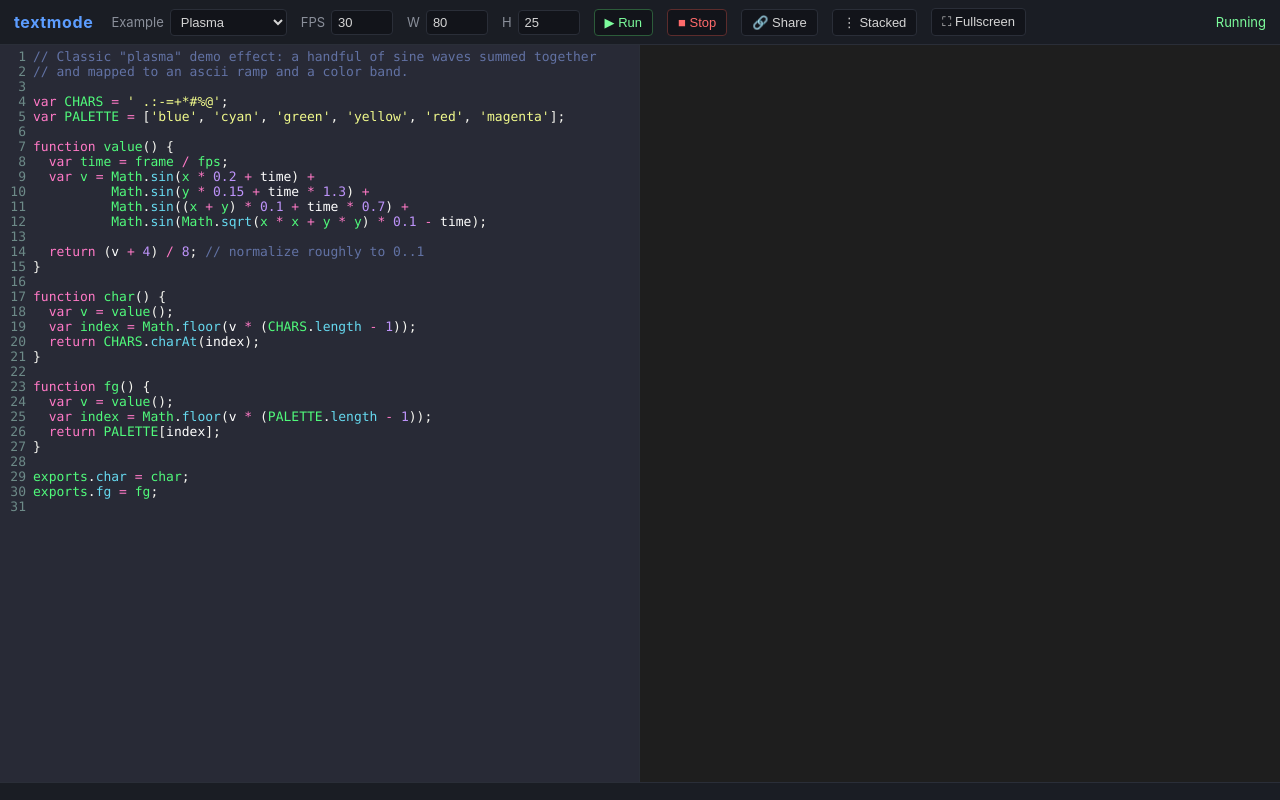
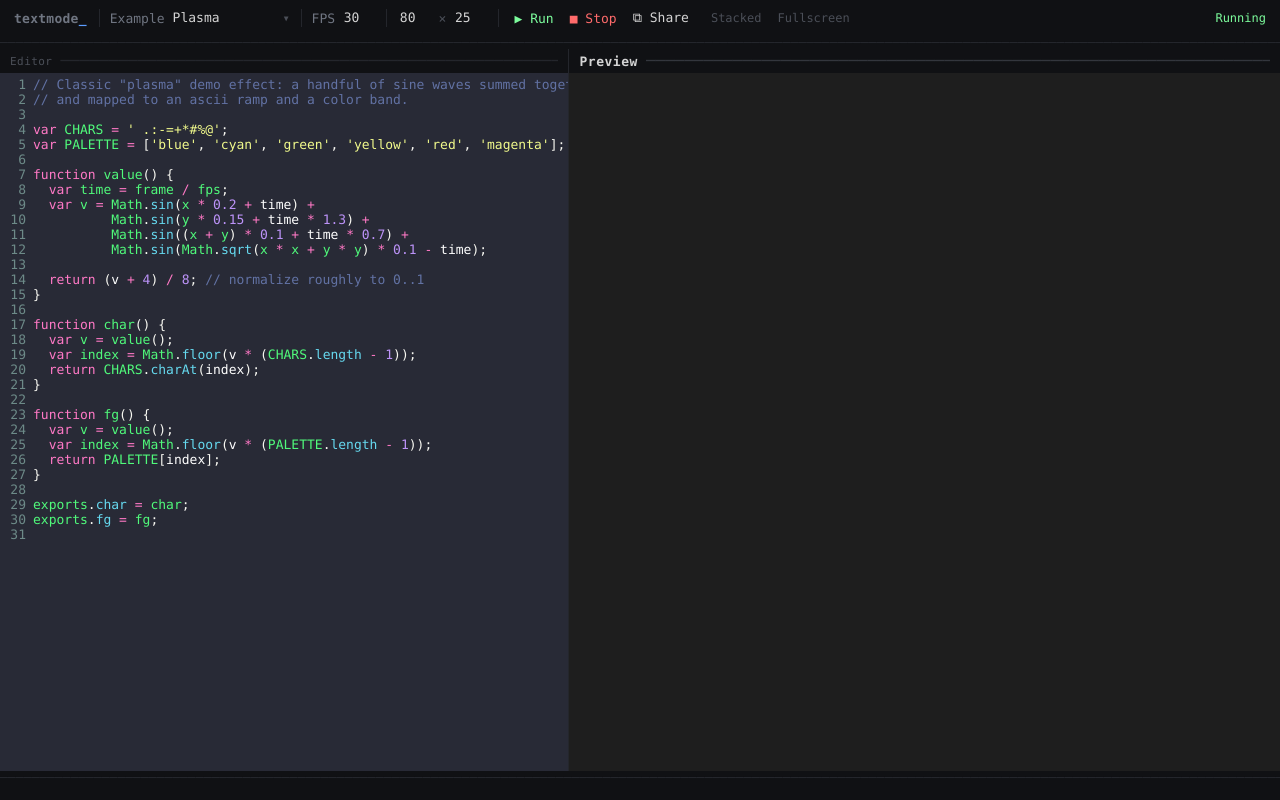
Before and after one commit to pckerneis/textmode, a website: page web/index.html in a window 1280 px wide. Drawn offline with nearby package versions, Linux system fonts and the light colour scheme.

Commit message:
Tweak styling

```diff
--- a/web/app.js
+++ b/web/app.js
@@ -122,7 +122,7 @@
       panelsEl.classList.add('layout-' + layout);
     }
     // Label names the action a click performs, not the current state.
-    layoutBtn.textContent = currentLayout() === 'column' ? '⋮ Side by side' : '⋮ Stacked';
+    layoutBtn.textContent = currentLayout() === 'column' ? 'Side by side' : 'Stacked';
   }
 
   function currentLayout() {
@@ -165,7 +165,7 @@
   });
 
   document.addEventListener('fullscreenchange', function () {
-    fullscreenBtn.textContent = isFullscreen() ? '✕ Exit fullscreen' : '⛶ Fullscreen';
+    fullscreenBtn.textContent = isFullscreen() ? 'Exit fullscreen' : 'Fullscreen';
     // No manual nudge needed: the iframe is cross-origin (sandboxed, no
     // allow-same-origin) so we can't reach into its window from here, but
     // the browser already fires a native "resize" event inside it whenever
--- a/web/index.html
+++ b/web/index.html
@@ -10,45 +10,68 @@
 <body>
 <div id="app">
   <header id="toolbar">
-    <span id="logo">textmode</span>
+    <span id="logo">textmode<span class="cursor" aria-hidden="true">_</span></span>
+
+    <span class="tsep" aria-hidden="true"></span>
 
     <label class="field">
-      Example
-      <select id="example-select"></select>
+      <span class="field-label">Example</span>
+      <span class="select-wrap">
+        <select id="example-select"></select>
+      </span>
     </label>
 
+    <span class="tsep" aria-hidden="true"></span>
+
     <label class="field">
-      FPS
+      <span class="field-label">FPS</span>
       <input id="fps-input" type="number" min="1" max="120" step="1" value="30">
     </label>
 
+    <span class="tsep" aria-hidden="true"></span>
+
     <label class="field">
-      W
-      <input id="width-input" type="number" min="1" max="300" step="1" value="80">
+      <input id="width-input" type="number" min="1" max="300" step="1" value="80" aria-label="Width">
+      <span class="field-x" aria-hidden="true">&times;</span>
+      <input id="height-input" type="number" min="1" max="150" step="1" value="25" aria-label="Height">
     </label>
 
-    <label class="field">
-      H
-      <input id="height-input" type="number" min="1" max="150" step="1" value="25">
-    </label>
+    <span class="tsep" aria-hidden="true"></span>
 
-    <button id="run-btn" title="Run (Ctrl/Cmd+Enter)">&#9654; Run</button>
-    <button id="stop-btn" title="Stop">&#9632; Stop</button>
-    <button id="share-btn" title="Copy a share link">&#128279; Share</button>
-    <button id="layout-btn" title="Toggle editor/preview layout">&#8942; Layout</button>
-    <button id="fullscreen-btn" title="Fullscreen preview">&#9974; Fullscreen</button>
+    <div class="actions">
+      <button id="run-btn" class="action action-run" title="Run (Ctrl/Cmd+Enter)">&#9654; Run</button>
+      <button id="stop-btn" class="action action-stop" title="Stop">&#9632; Stop</button>
+      <button id="share-btn" class="action" title="Copy a share link">&#10697; Share</button>
+    </div>
+
+    <div class="view-actions">
+      <button id="layout-btn" class="action action-quiet" title="Toggle editor/preview layout">Layout</button>
+      <button id="fullscreen-btn" class="action action-quiet" title="Fullscreen preview">Fullscreen</button>
+    </div>
 
     <span id="status"></span>
   </header>
 
+  <div class="hrule" aria-hidden="true"></div>
+
   <main id="panels">
     <section id="editor-panel">
+      <div class="panel-head">
+        <span class="panel-title">Editor</span>
+        <span class="panel-rule" aria-hidden="true"></span>
+      </div>
       <textarea id="editor"></textarea>
     </section>
     <section id="preview-panel">
+      <div class="panel-head">
+        <span class="panel-title">Preview</span>
+        <span class="panel-rule" aria-hidden="true"></span>
+      </div>
       <iframe id="preview" title="Preview" sandbox="allow-scripts" src="sandbox.html"></iframe>
     </section>
   </main>
+
+  <div class="hrule" aria-hidden="true"></div>
 
   <footer id="log-bar">
     <span id="log-line"></span>
--- a/web/style.css
+++ b/web/style.css
@@ -1,12 +1,16 @@
 :root {
   color-scheme: dark;
-  --bg: #12141a;
-  --panel: #1a1d24;
-  --border: #2a2e38;
+  --bg: #101114;
+  --panel: #101114;
+  --border: #33363d;
+  --border-dim: #24262c;
   --text: #d4d4d4;
-  --dim: #8a8f9a;
+  --dim: #6f7581;
+  --dimmer: #4b4f58;
   --accent: #5c9dff;
   --error: #ff6b6b;
+  --ok: #7CFC9C;
+  --mono: ui-monospace, SFMono-Regular, Menlo, Consolas, 'Liberation Mono', monospace;
 }
 
 * {
@@ -18,7 +22,11 @@ html, body {
   height: 100%;
   background: var(--bg);
   color: var(--text);
-  font-family: -apple-system, BlinkMacSystemFont, 'Segoe UI', sans-serif;
+  font-family: var(--mono);
+}
+
+button, input, select {
+  font-family: inherit;
 }
 
 #app {
@@ -27,21 +35,57 @@ html, body {
   height: 100vh;
 }
 
+/* --- text-based rules, used instead of border lines --- */
+
+.hrule {
+  overflow: hidden;
+  white-space: pre;
+  line-height: 1;
+  height: 1em;
+  color: var(--border-dim);
+  font-size: 13px;
+  user-select: none;
+}
+
+.hrule::before {
+  content: "────────────────────────────────────────────────────────────────────────────────────────────────────────────────────────────────────────────────────────────────────────────────────────────────────────────────────────────────────────────────────────────────────────────────────────────────────────────────────────────────────────────────────────────────────────────────────────────────────────────────";
+}
+
+/* --- toolbar --- */
+
 #toolbar {
   display: flex;
   align-items: center;
-  gap: 14px;
-  padding: 8px 14px;
+  gap: 10px;
+  padding: 7px 14px;
   background: var(--panel);
-  border-bottom: 1px solid var(--border);
   flex-wrap: wrap;
 }
 
 #logo {
   font-weight: 700;
-  letter-spacing: 0.04em;
+  letter-spacing: 0.02em;
+  color: var(--dim);
+  margin-right: 2px;
+  font-size: 13px;
+}
+
+.cursor {
   color: var(--accent);
-  margin-right: 4px;
+  animation: blink 1s step-start infinite;
+}
+
+@keyframes blink {
+  0%, 49% { opacity: 1; }
+  50%, 100% { opacity: 0; }
+}
+
+.tsep {
+  color: var(--border-dim);
+  width: 1px;
+  align-self: stretch;
+  background: var(--border-dim);
+  margin: 2px 0;
 }
 
 .field {
@@ -52,48 +96,111 @@ html, body {
   color: var(--dim);
 }
 
-.field input, .field select {
-  width: 62px;
-  background: var(--bg);
+.field-label {
+  color: var(--dim);
+}
+
+.field-x {
+  color: var(--dimmer);
+}
+
+.field input {
+  width: 4.5ch;
+  background: transparent;
   color: var(--text);
-  border: 1px solid var(--border);
-  border-radius: 4px;
-  padding: 4px 6px;
+  border: none;
+  border-bottom: 1px solid transparent;
+  padding: 1px 2px;
+  font-size: 13px;
+  text-align: right;
+}
+
+.field input:hover {
+  border-bottom-color: var(--border);
+}
+
+.field input:focus {
+  outline: none;
+  border-bottom-color: var(--accent);
+}
+
+.select-wrap {
+  position: relative;
+  display: inline-flex;
+  align-items: center;
+}
+
+.select-wrap::after {
+  content: "▼";
+  position: absolute;
+  right: 2px;
+  font-size: 8px;
+  color: var(--dimmer);
+  pointer-events: none;
+}
+
+.select-wrap select {
+  appearance: none;
+  -webkit-appearance: none;
+  background: transparent;
+  color: var(--text);
+  border: none;
+  border-bottom: 1px solid transparent;
+  padding: 1px 16px 1px 2px;
   font-size: 13px;
 }
 
-.field select {
-  width: auto;
+.select-wrap select:hover {
+  border-bottom-color: var(--border);
 }
 
-button {
-  background: var(--bg);
+.select-wrap select:focus {
+  outline: none;
+  border-bottom-color: var(--accent);
+}
+
+.actions, .view-actions {
+  display: flex;
+  align-items: center;
+  gap: 4px;
+}
+
+.action {
+  background: none;
   color: var(--text);
-  border: 1px solid var(--border);
-  border-radius: 4px;
-  padding: 5px 10px;
+  border: none;
+  padding: 3px 6px;
   font-size: 13px;
   cursor: pointer;
 }
 
-button:hover {
-  border-color: var(--accent);
+.action:hover {
+  color: var(--accent);
+  text-decoration: underline;
 }
 
-#run-btn {
-  color: #7CFC9C;
-  border-color: #2c5c3a;
+.action-run {
+  color: var(--ok);
 }
 
-#stop-btn {
+.action-stop {
   color: var(--error);
-  border-color: #5c2c2c;
+}
+
+.action-quiet {
+  color: var(--dimmer);
+  font-size: 12px;
+}
+
+.action-quiet:hover {
+  color: var(--dim);
+  text-decoration: underline;
 }
 
 #status {
   margin-left: auto;
-  font-size: 13px;
-  color: var(--dim);
+  font-size: 12px;
+  color: var(--dimmer);
 }
 
 #status.error {
@@ -101,8 +208,10 @@ button:hover {
 }
 
 #status.running {
-  color: #7CFC9C;
+  color: var(--ok);
 }
+
+/* --- panels: preview is the hero, editor secondary --- */
 
 #panels {
   flex: 1;
@@ -110,24 +219,68 @@ button:hover {
   min-height: 0;
 }
 
+#editor-panel, #preview-panel {
+  display: flex;
+  flex-direction: column;
+  min-width: 0;
+  min-height: 0;
+}
+
+.panel-head {
+  display: flex;
+  align-items: center;
+  gap: 8px;
+  padding: 4px 10px;
+  flex: 0 0 auto;
+}
+
+.panel-rule {
+  flex: 1;
+  overflow: hidden;
+  white-space: pre;
+  line-height: 1;
+  color: var(--border-dim);
+}
+
+.panel-rule::before {
+  content: "────────────────────────────────────────────────────────────────────────────────────────────────────────────────────────────────────────────────────────────────────────────────────────────────────────────────────────────────────────────────────────────────────────────────────────────────────────────────────────────────────────────────────────────────────────────────────────────────────────────────";
+}
+
 #editor-panel {
-  width: 50%;
-  min-width: 280px;
-  border-right: 1px solid var(--border);
-  display: flex;
+  flex: 4;
+  border-right: 1px solid var(--border-dim);
+}
+
+#editor-panel .panel-title {
+  font-size: 11px;
+  color: var(--dimmer);
+  letter-spacing: 0.04em;
+}
+
+#editor-panel .panel-rule {
+  color: var(--border-dim);
+}
+
+#preview-panel {
+  flex: 5;
+}
+
+#preview-panel .panel-title {
+  font-size: 13px;
+  font-weight: 700;
+  color: var(--text);
+  letter-spacing: 0.04em;
+}
+
+#preview-panel .panel-rule {
+  color: var(--border);
 }
 
 #editor-panel .CodeMirror {
   flex: 1;
   height: 100%;
-  font-family: ui-monospace, Menlo, Consolas, monospace;
+  font-family: var(--mono);
   font-size: 13px;
-}
-
-#preview-panel {
-  width: 50%;
-  flex: 1;
-  display: flex;
 }
 
 #preview {
@@ -136,14 +289,14 @@ button:hover {
   background: #1e1e1e;
 }
 
+/* --- status / log, least visual weight --- */
+
 #log-bar {
-  padding: 4px 14px;
+  padding: 3px 14px;
   background: var(--panel);
-  border-top: 1px solid var(--border);
-  font-family: ui-monospace, Menlo, Consolas, monospace;
   font-size: 12px;
-  color: var(--dim);
-  min-height: 18px;
+  color: var(--dimmer);
+  min-height: 16px;
   white-space: nowrap;
   overflow: hidden;
   text-overflow: ellipsis;
@@ -161,11 +314,11 @@ button:hover {
   flex-direction: row;
 }
 #panels.layout-row #editor-panel, #panels.layout-row #preview-panel {
-  width: 50%;
+  width: auto;
   height: auto;
 }
 #panels.layout-row #editor-panel {
-  border-right: 1px solid var(--border);
+  border-right: 1px solid var(--border-dim);
   border-bottom: none;
 }
 
@@ -174,17 +327,21 @@ button:hover {
 }
 #panels.layout-column #editor-panel, #panels.layout-column #preview-panel {
   width: 100%;
-  height: 50%;
+  height: auto;
 }
 #panels.layout-column #editor-panel {
   border-right: none;
-  border-bottom: 1px solid var(--border);
+  border-bottom: 1px solid var(--border-dim);
 }
 
 #preview-panel:fullscreen {
   width: 100%;
   height: 100%;
   background: #1e1e1e;
+}
+
+#preview-panel:fullscreen .panel-head {
+  display: none;
 }
 
 #preview-panel:fullscreen #preview {
@@ -201,10 +358,7 @@ button:hover {
   }
   #editor-panel {
     border-right: none;
-    border-bottom: 1px solid var(--border);
-    height: 50%;
-  }
-  #preview-panel {
-    height: 50%;
+    border-bottom: 1px solid var(--border-dim);
+    height: auto;
   }
 }
```
